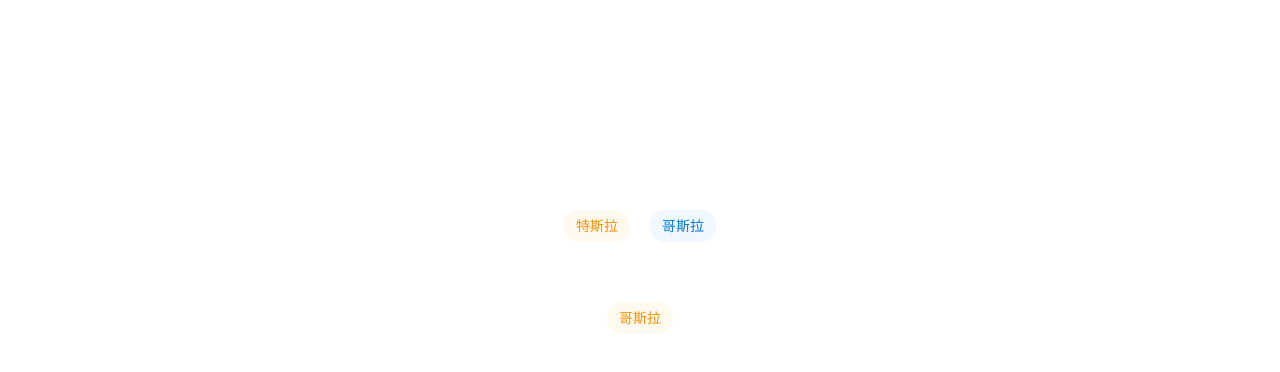
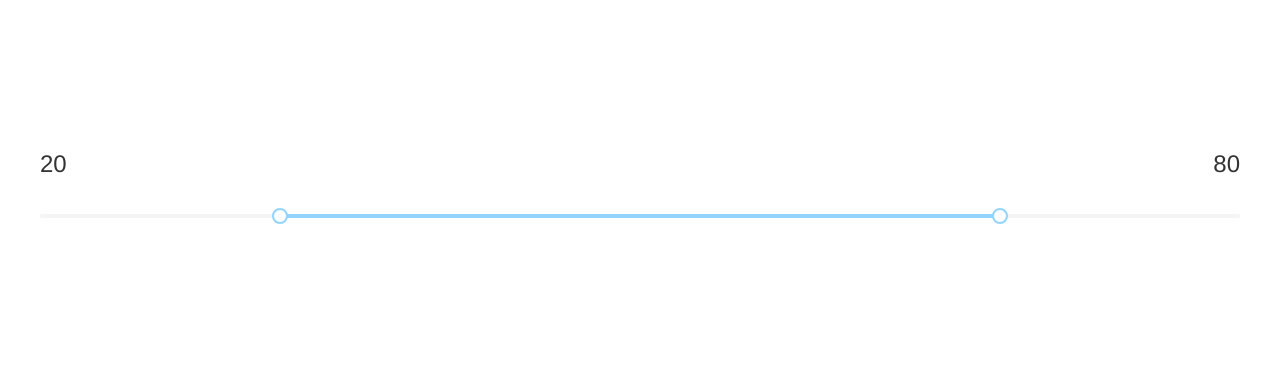
Before and after one commit to themusecatcher/vue2-test, a Vue app: page / in a window 1280 px wide. Shown: the top 372 px of the page. Built offline with nearby package versions, Linux system fonts and the light colour scheme.

Commit message:
滑动输入条

```diff
--- a/src/App.vue
+++ b/src/App.vue
@@ -1,9 +1,25 @@
 <template>
   <div id="app">
-    <div class="u-tag yellow mr20" @mouseenter="onShowTip($event, '特斯拉(Tesla)是美国一家电动汽车及能源公司，总部位于帕洛阿托(Palo Alto)，市值达2100亿美元，产销电动汽车、太阳能板、及储能设备')" @mouseleave="onHideTip">特斯拉</div>
+    <!-- <div class="u-tag yellow mr20" @mouseenter="onShowTip($event, '特斯拉(Tesla)是美国一家电动汽车及能源公司，总部位于帕洛阿托(Palo Alto)，市值达2100亿美元，产销电动汽车、太阳能板、及储能设备')" @mouseleave="onHideTip">特斯拉</div>
 		<div class="u-tag blue" @mouseenter="onShowTip($event, '《哥斯拉大战金刚》是由美国传奇影业公司出品，亚当·温佳德执导，亚历山大·斯卡斯加德、米莉·博比·布朗、丽贝卡·豪尔、凯莉·霍特尔、布莱恩·泰里·亨利、小栗旬联合主演的动作科幻片，于2021于3月26日在中国内地上映')" @mouseleave="onHideTip">哥斯拉</div>
     <br/>
-    <div class="u-tag yellow" @click="onShowMessage('This is a normal message')">哥斯拉</div>
+    <div class="u-tag yellow" @click="onShowMessage('This is a normal message')">哥斯拉</div> -->
+    <div class="m-num" id="num" ref="num">
+      <p class="u-num">{{ low }}</p>
+      <p class="u-num">{{ high }}</p>
+    </div>
+    <div class="slider">
+      <NumSlider
+        :min="0"
+        :max="100"
+        :initialMin="20"
+        :initialMax="80"
+        :width="1200"
+        :disabled="false"
+        @lowChange="lowChange"
+        @highChange="highChange"
+      />
+    </div>
     <Tooltip ref="tooltip" :maxWidth="240">
 			<div class="u-content" v-if="content">{{ content }}</div>
 		</Tooltip>
@@ -11,20 +27,32 @@
   </div>
 </template>
 <script>
+import NumSlider from '@/components/NumSlider'
 import Tooltip from '@/components/Tooltip'
 import Message from '@/components/Message'
 export default {
   name: 'App',
   components: {
+    NumSlider,
     Tooltip,
     Message
   },
   data () {
     return {
-      content: ''
+      content: '',
+      low: 20,
+      high: 80
     }
   },
   methods: {
+    lowChange (val) {
+      this.low = val
+      console.log('lowChange:', val)
+    },
+    highChange (val) {
+      this.high = val
+      console.log('highChange:', val)
+    },
     onShowTip (e, content) {
       this.content = content
       this.$refs.tooltip.show(e.target.offsetTop, e.target.offsetLeft, e.target.offsetWidth)
@@ -48,7 +76,25 @@ export default {
 </script>
 <style lang="less" scoped>
 #app {
+  width: 1200px;
+  min-width: 1200px;
+  margin: 0 auto;
   margin-top: 150px;
+  text-align: center;
+}
+.m-num {
+  min-width: 1200px;
+  width: 1200px;
+  margin: 0 auto;
+  display: flex;
+  justify-content: space-between;
+  .u-num {
+    color: #333;
+    font-size: 24px;
+  }
+}
+.slider {
+  margin: 30px auto 120px;
 }
 .u-tag {
   margin-top: 60px;
--- a/src/assets/less/common.less
+++ b/src/assets/less/common.less
@@ -6,12 +6,6 @@ body,
   height: 100%;
   margin: 0;
   padding: 0;
-}
-#app {
-  text-align: center;
-  width: 1200px;
-  margin: 0 auto;
-  min-width: 1200px;
 }
 a,span,p,div {
   margin: 0;
--- a/src/components/Message.vue
+++ b/src/components/Message.vue
@@ -118,9 +118,9 @@ export default {
 }
 .m-message-wrap {
   position: fixed;
-  z-index: 999;
+  z-index: 999; // 突出显示该层级
   width: 100%;
-  pointer-events: none; // 突出显示改层级
+  pointer-events: none; // 保证整个message区域不遮挡背后元素响应鼠标事件
   .m-message {
     text-align: center;
     .m-message-content {
--- /dev/null
+++ b/src/components/NumSlider.vue
@@ -0,0 +1,194 @@
+<template>
+  <div :class="['m-slider', { disabled: disabled }]" ref="slider" :style="`width: ${width}px;`">
+    <div class="u-slider-rail" @click="onClickPoint"></div>
+    <div class="u-slider-track" :style="`left: ${left}px; right: auto; width: ${right - left}px;`"></div>
+    <div class="u-slider-handle" tabindex="0" ref="left" @mousedown="onLeftMouseDown" :style="`left: ${left}px; right: auto; transform: translateX(-50%);`"></div>
+    <div class="u-slider-handle" tabindex="0" ref="right" @mousedown="onRightMouseDown" :style="`left: ${right}px; right: auto; transform: translateX(-50%);`"></div>
+  </div>
+</template>
+<script>
+export default {
+  name: 'NumSlider',
+  props: {
+    min: { // 滑动输入条最小值
+      type: Number,
+      default: 0
+    },
+    max: { // 滑动输入条最大值
+      type: Number,
+      default: 100
+    },
+    initialMin: { // 滑动输入条初始最小值，默认在最左侧
+      type: Number,
+      default: 0
+    },
+    initialMax: { // 滑动输入条初始最大值，默认在最右侧
+      type: Number,
+      default: 100
+    },
+    width: { // 滑动输入条在页面中的宽度
+      type: Number,
+      default: 600,
+    },
+    disabled: { // 是否禁用
+      type: Boolean,
+      default: false
+    }
+  },
+  data () {
+    return {
+      left: '', // 左滑块距离滑动条左端的距离
+      right: '' // 右滑动距离滑动条左端的距离
+    }
+  },
+  mounted () {
+    this.left = (this.initialMin - this.min) * this.scale
+    this.right = (this.initialMax - this.min) * this.scale
+  },
+  computed: {
+    scale () {
+      return this.width / (this.max - this.min)
+    },
+    low () {
+      return Math.round(this.left / this.scale + this.min)
+    },
+    high () {
+      return Math.round(this.right / this.scale + this.min)
+    }
+  },
+  watch: {
+    low (to) {
+      this.$emit('lowChange', to) // 左滑块对应数字回调
+    },
+    high (to) {
+      this.$emit('highChange', to) // 右滑块对应数字回调
+    }
+  },
+  methods: {
+    onClickPoint (e) { // 点击滑动条，移动滑块
+      // 元素是absolute时，e.layerX是相对于自身元素左上角的水平位置
+      var moveX = e.layerX // 鼠标点击位置距离滑动输入条左端的水平距离
+      if (moveX <= this.left) {
+        this.left = moveX
+      } else if (moveX >= this.right) {
+        this.right = moveX
+      } else {
+        if ((moveX - this.left) < (this.right - moveX)) {
+          this.left = moveX
+        } else {
+          this.right = moveX
+        }
+      }
+    },
+    onLeftMouseDown () { // 在滚动条上拖动左滑块
+      var leftX = this.$refs.slider.getBoundingClientRect().left // 滑动条左端距离屏幕可视区域左边界的距离
+      document.onmousemove = (e) => {
+        // e.clientX返回事件被触发时鼠标指针相对于浏览器可视窗口的水平坐标
+        var moveX = e.clientX - leftX
+        if (moveX < 0) {
+          this.left = 0
+        } else if (moveX >= this.right) {
+          this.left = this.right
+        } else {
+          this.left = moveX
+        }
+      }
+      document.onmouseup = () => {
+        document.onmousemove = null
+      }
+    },
+    onRightMouseDown () { // 在滚动条上拖动右滑块
+      var leftX = this.$refs.slider.getBoundingClientRect().left // 滑动条左端距离屏幕可视区域左边界的距离
+      document.onmousemove = (e) => {
+        // e.clientX返回事件被触发时鼠标指针相对于浏览器可视窗口的水平坐标
+        var moveX = e.clientX - leftX
+        if (moveX > this.width) {
+          this.right = this.width
+        } else if (moveX <= this.left) {
+          this.right = this.left
+        } else {
+          this.right = moveX
+        }
+      }
+      document.onmouseup = () => {
+        document.onmousemove = null
+      }
+    }
+  }
+}
+</script>
+<style lang="less" scoped>
+.m-slider {
+  display: inline-block;
+  height: 4px;
+  padding: 6px 0;
+  position: relative;
+  z-index: 9;
+  cursor: pointer;
+  touch-action: none; // 禁用元素上的所有手势,使用自己的拖放和缩放api
+  .u-slider-rail { // 灰色未选择滑动条背景色
+    position: absolute;
+    z-index: 99;
+    height: 4px;
+    width: 100%;
+    background: #f5f5f5;
+    border-radius: 2px;
+    transition: background .3s;
+  }
+  .u-slider-track { // 蓝色已选择滑动条背景色
+    position: absolute;
+    z-index: 99;
+    background: #91d5ff;
+    border-radius: 4px;
+    height: 4px;
+    cursor: pointer;
+    transition: background .3s;
+    pointer-events: none;
+  }
+  &:hover {
+    .u-slider-rail { // 灰色未选择滑动条背景色
+      background: #E3E3E3;
+    }
+    .u-slider-track { // 蓝色已选择滑动条背景色
+      background: #1890ff;
+    }
+  }
+  .u-slider-handle { // 滑块
+    position: absolute;
+    z-index: 999;
+    width: 12px;
+    height: 12px;
+    top: 0px;
+    background: #fff;
+    border: 2px solid #91d5ff;
+    border-radius: 50%;
+    cursor: pointer;
+    transition: border-color .3s,box-shadow .6s,transform .3s cubic-bezier(.18,.89,.32,1.28);
+    &:focus {
+      border-color: #1890ff;
+      box-shadow: 0 0 0 5px rgba(24, 144, 255, 0.2);
+    }
+    &:hover {
+      border-color: #1890ff;
+    }
+  }
+}
+.disabled {
+  cursor: not-allowed;
+  .u-slider-rail {
+    pointer-events: none;
+  }
+  .u-slider-track {
+    background: rgba(0, 0, 0, .25);
+  }
+  .u-slider-handle {
+    border-color: rgba(0, 0, 0, .25);
+    pointer-events: none;
+  }
+  &:hover {
+    .u-slider-track {
+       background: rgba(0, 0, 0, .25);
+    }
+  }
+}
+</style>
```
